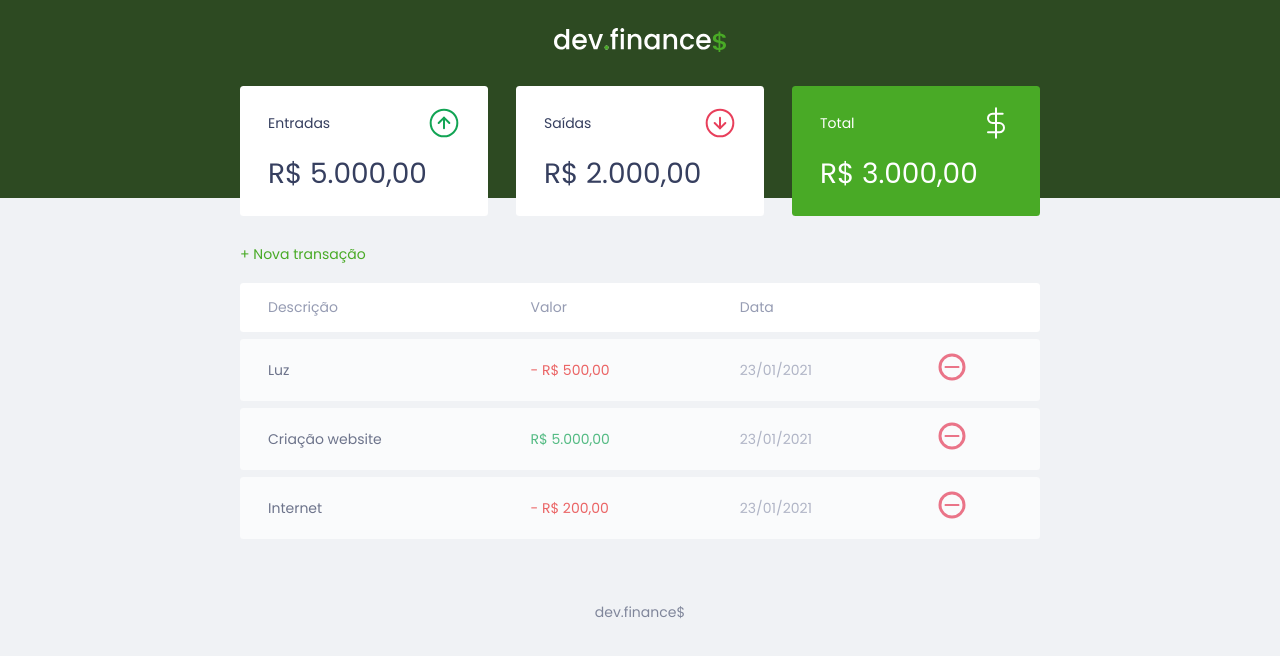
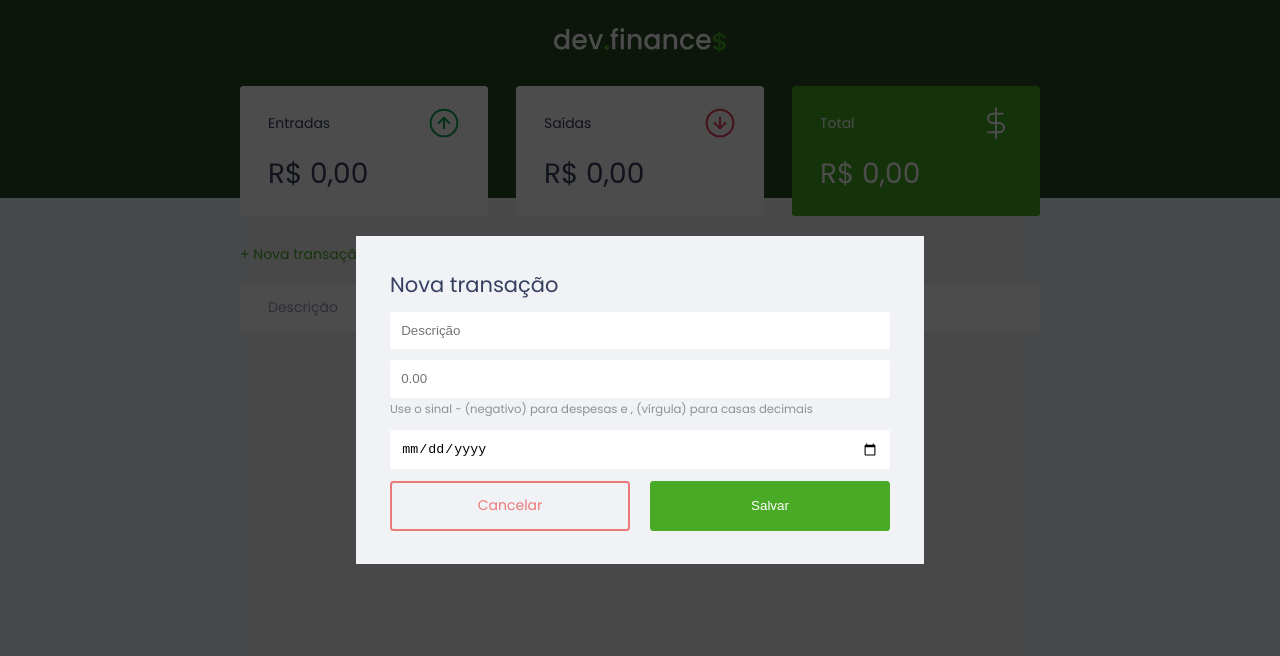
Before and after one commit to roberioguedelho/dev-finance, a plain HTML site: page index.html in a window 1280 px wide. Both pictures are taken after a click on the link "+ Nova transação". Drawn offline with Linux system fonts and the light colour scheme.

Commit message:
Projeto finalizado

```diff
--- a/index.html
+++ b/index.html
@@ -30,28 +30,28 @@
                     <span>Entradas</span>
                     <img src="/assets/income.svg" alt="Imagem de entradas">
                 </h3>
-                <p>R$ 5.000,00</p>
+                <p id="incomeDisplay">R$ 5.000,00</p>
             </div>
             <div class="card">
                 <h3>
                     <span>Saídas</span>
                     <img src="/assets/expense.svg" alt="Imagem de saídas">
                 </h3>
-                <p>R$ 2.000,00</p>
+                <p id="expenseDisplay" >R$ 2.000,00</p>
             </div>
             <div class="card total">
                 <h3>
                     <span>Total</span>
                     <img src="/assets/total.svg" alt="Imagem de total">
                 </h3>
-                <p>R$ 3.000,00</p>
+                <p id="totalDisplay">R$ 3.000,00</p>
             </div>
 
         </section>
         <section id="transaction">
             <h2 class="sr-only">Transações</h2>
 
-            <a href="#" class="button new">+ Nova transação</a>
+            <a href="#" onclick="Modal.open()" class="button new"> + Nova transação</a>
 
             <table id="data-table">
 
@@ -64,26 +64,6 @@
                     </tr>
                 </thead>
                 <tbody>
-                    <tr>
-                        <td class="description">Luz</td>
-                        <td class="expense">- R$ 500,00</td>
-                        <td class="date">23/01/2021</td>
-                        <td><img src="/assets/minus.svg" alt="Remover transação"></td>
-                    </tr>
-                    <tr>
-                        <td class="description">Criação website</td>
-                        <td class="income">R$ 5.000,00</td>
-                        <td class="date">23/01/2021</td>
-                        <td><img src="/assets/minus.svg" alt="Remover transação"></td>
-                    </tr>
-                    <tr>
-                        <td class="description">Internet</td>
-                        <td class="expense">- R$ 200,00</td>
-                        <td class="date">23/01/2021</td>
-                        <td><img src="/assets/minus.svg" alt="Remover transação"></td>
-                    </tr>
-
-
                 </tbody>
 
             </table>
@@ -94,7 +74,33 @@
 
     <div class="modal-overlay">
         <div class="modal">
-            <div class="moda-conte">
+            <div id="form">
+                <h2>Nova transação</h2>
+
+                <form action="" onsubmit="Form.submit(event)">
+                    <div class="input-group">
+                        <label class="sr-only" for="description">Descrição</label>
+                        <input type="text" id="description" name="description" placeholder="Descrição">
+                    </div>
+
+                    <div class="input-group">
+                        <label class="sr-only" for="amount">Valor</label>
+                        <input type="number" id="amount" name="amount" placeholder="0.00" step="0.01">
+                        <small class="help" > Use o sinal - (negativo) para despesas e , (vírgula) para casas decimais </small>
+                    </div>
+
+                    <div class="input-group">
+                        <label class="sr-only" for="date">Data</label>
+                        <input type="date" id="date" name="date" >
+                    </div>
+
+                    <div class="input-group actions">
+                        <a href="#" class="button cancel" onclick="Modal.close()" > Cancelar </a>
+                        <button>Salvar</button>
+                    </div>
+
+
+                </form>
 
             </div>
         </div>
@@ -104,6 +110,7 @@
     <footer>
         <p>dev.finance$</p>
     </footer>
+    <script src="./scripts.js"></script>
 
 </body>
 
--- /dev/null
+++ b/scripts.js
@@ -0,0 +1,224 @@
+
+const Modal = {
+    open() {
+
+        document.querySelector(".modal-overlay").classList.add('active')
+    },
+    close() {
+        document.querySelector(".modal-overlay").classList.remove('active')
+
+    }
+}
+
+
+const Transaction = {
+    all: [],
+    add(transaction){
+
+        Transaction.all.push(transaction)
+
+        App.reload()
+
+    },
+    remove(index){
+
+        Transaction.all.splice(index,1)
+
+        App.reload()
+
+    },
+    incomes() {
+        let income = 0;
+
+        Transaction.all.forEach(transaction => {
+           if(transaction.amount > 0) {
+                income += transaction.amount;
+           }
+        })
+
+
+
+        return income;
+    },
+
+    expenses() {
+
+       let expense = 0;
+
+        Transaction.all.forEach(transaction => {
+           if(transaction.amount < 0) {
+                expense += transaction.amount;
+           }
+        })
+
+
+        return expense;
+    },
+
+    total() {
+        return Transaction.incomes() + Transaction.expenses();
+
+    }
+
+}
+
+const DOM = {
+
+    transactionsContainer: document.querySelector('#data-table tbody'),
+
+    addTransaction(transaction, index) {
+
+        const tr = document.createElement('tr')
+        tr.innerHTML = DOM.innerHTMLTransaction(transaction, index)
+
+        tr.dataset.index = index
+
+        DOM.transactionsContainer.appendChild(tr)
+
+    },
+
+    innerHTMLTransaction(transaction, index) {
+
+        const CSSclass = transaction.amount > 0 ? "income" : "expense"
+
+        const amount = Utils.formatCurrency(transaction.amount)
+
+        const html = `
+            <td class="description">${transaction.description}</td>
+            <td class="${CSSclass}">${amount}</td>
+            <td class="date">${transaction.date}</td>
+            <td> <img onclick="Transaction.remove(${index})" src="/assets/minus.svg" alt="Remover transação"> </td>
+        `
+        return html
+    },
+    updateBalance() {
+        document.getElementById('incomeDisplay').innerHTML = Utils.formatCurrency(Transaction.incomes());
+
+        document.getElementById('expenseDisplay').innerHTML = Utils.formatCurrency(Transaction.expenses())
+
+        document.getElementById('totalDisplay').innerHTML = Utils.formatCurrency(Transaction.total())
+
+    },
+    clearTransactions() {
+        DOM.transactionsContainer.innerHTML = ""
+    }
+
+
+}
+
+
+const Utils = {
+    formatAmount(value){
+
+        value = Number(value) * 100
+
+        return value
+
+    },
+
+    formatDate(date){
+        const splittedDate = date.split("-") // separa a string no caractere desejado e tranforma num array
+
+        return `${splittedDate[2]}/${splittedDate[1]}/${splittedDate[0]}`
+
+    },
+
+    formatCurrency(value) {
+
+        const signal = Number(value) < 0 ? "-" : ""
+
+        value = String(value).replace(/\D/,"") //retira tudo que nao é numero
+
+        value = Number(value) / 100
+
+        value = value.toLocaleString("pt-br",{style:"currency",currency: "BRL"})
+
+        return signal + value
+    }
+}
+
+const Form = {
+    description: document.querySelector('input#description'),
+    amount: document.querySelector('input#amount'),
+    date: document.querySelector('input#date'),
+
+    getValues(){
+        return {
+            description: Form.description.value,
+            amount: Form.amount.value,
+            date: Form.date.value,
+        }
+    },
+
+    validadeFields() {
+
+        const {description, amount, date} = Form.getValues()
+
+
+
+        if (description.trim() === "" || amount.trim() === "" || date.trim() ==="") {
+
+            throw new Error("Por favor, preencha todos os campos")
+
+      }
+
+    },
+
+    formatValues() {
+        let {description, amount, date} = Form.getValues()
+
+        amount = Utils.formatAmount(amount)
+
+        date = Utils.formatDate(date)
+
+        return {
+            description,
+            amount,
+            date,
+        }
+    },
+
+    clearFields(){
+        Form.description.value = ""
+        Form.amount.value = ""
+        Form.date.value = ""
+    },
+
+    submit(event) {
+        event.preventDefault()
+
+        try{
+
+            Form.validadeFields()
+            const transaction = Form.formatValues()
+            Transaction.add(transaction)
+            Form.clearFields()
+            Modal.close()
+
+        } catch (error) {
+
+            alert(error.message)
+
+        }
+    }
+}
+
+const App = {
+    init() {
+        Transaction.all.forEach((transaction, index) => {
+            DOM.addTransaction(transaction, index)
+        })
+
+        DOM.updateBalance();
+    },
+    reload(){
+
+        DOM.clearTransactions()
+
+        App.init()
+
+    }
+}
+
+
+App.init()
--- a/style.css
+++ b/style.css
@@ -4,6 +4,9 @@
 
 :root {
     --darck-blue: #363f5f;
+    --green: #49aa26;
+    --light-green: #3dd705;
+    --red: #e92929;
 }
 
 * {
@@ -52,18 +55,56 @@ h2 {
 /* Links & buttons=============================*/
 
 a {
-    color: #49aa26;
+    color: var(--green);
     text-decoration: none;
 }
 
 a:hover {
-    color: #3dd705;
+    color: var(--light-green);
 }
+
+button {
+    width: 100%;
+    height: 50px;
+    border: none;
+    color: white;
+    background: var(--green);
+
+    padding: 0;
+
+    border-radius: 0.25rem;
+
+    cursor: pointer;
+
+}
+
+button:hover {
+    background: var(--light-green);
+}
+
+
 
 .button.new {
     display: inline-block;
     margin-bottom: .8rem;
 
+}
+
+.button.cancel {
+    color: var(--red);
+    border: 2px var(--red) solid;
+    border-radius: 0.25rem;
+    height: 50px;
+
+    display: flex;
+    align-items: center;
+    justify-content: center;
+
+    opacity: 0.6;
+}
+
+.button.cancel:hover {
+    opacity: 1;
 }
 
 /* header =============================*/
@@ -122,7 +163,7 @@ header {
 
 .card.total {
 
-    background: #49aa26;
+    background: var(--green);
     color: white;
 
 }
@@ -199,6 +240,72 @@ td.expense {
     width: 100%;
     height: 100%;
     background-color: rgb(0,0,0,0.7);
+    position: fixed;
+    top: 0;
+    display: flex;
+    align-items: center;
+    justify-content: center;
+
+    opacity: 0;
+    visibility: hidden;
+
+    z-index: 999 ;
+
+}
+
+.modal-overlay.active {
+    opacity: 1;
+    visibility: visible;
+}
+
+.modal {
+    background: #f0f2f5;
+    padding: 2.4rem;
+
+    position: relative;
+
+    z-index: 1;
+
+
+}
+/* Form =============================*/
+
+#form {
+    max-width: 500px;
+}
+
+#form h2 {
+    margin-top: 0;
+}
+
+input {
+    border: none;
+    border-radius: 0.2rem;
+    padding: .8rem;
+
+    width: 100%;
+}
+
+.input-group {
+    margin-top: 0.8rem;
+}
+
+.input-group small {
+    opacity: 0.4;
+
+
+}
+
+.input-group.actions {
+    display: flex;
+    justify-content: space-between;
+    align-items: center;
+
+}
+
+.input-group.actions .button,
+.input-group.actions button {
+    width: 48%;
 }
 
 
```
